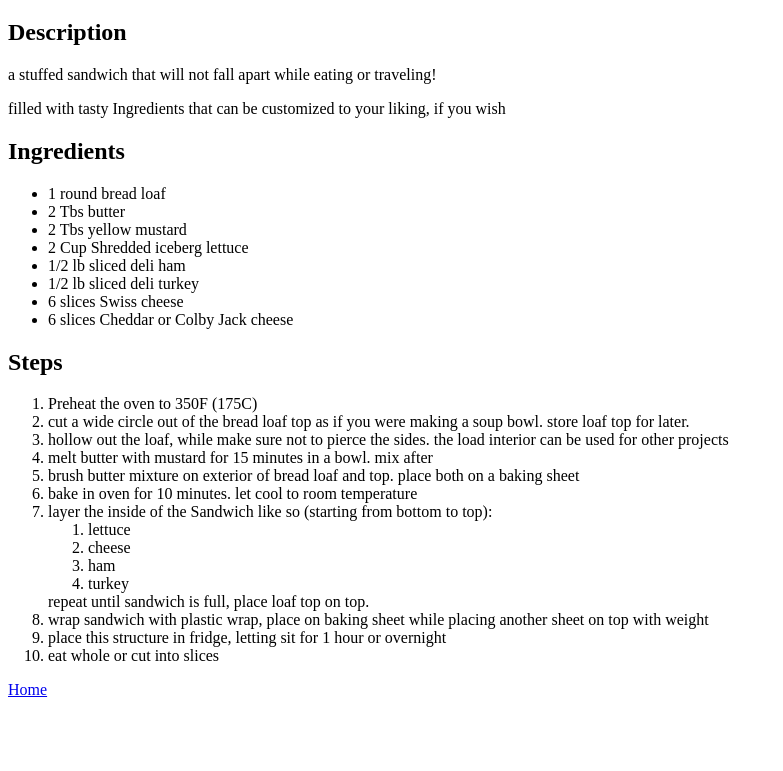
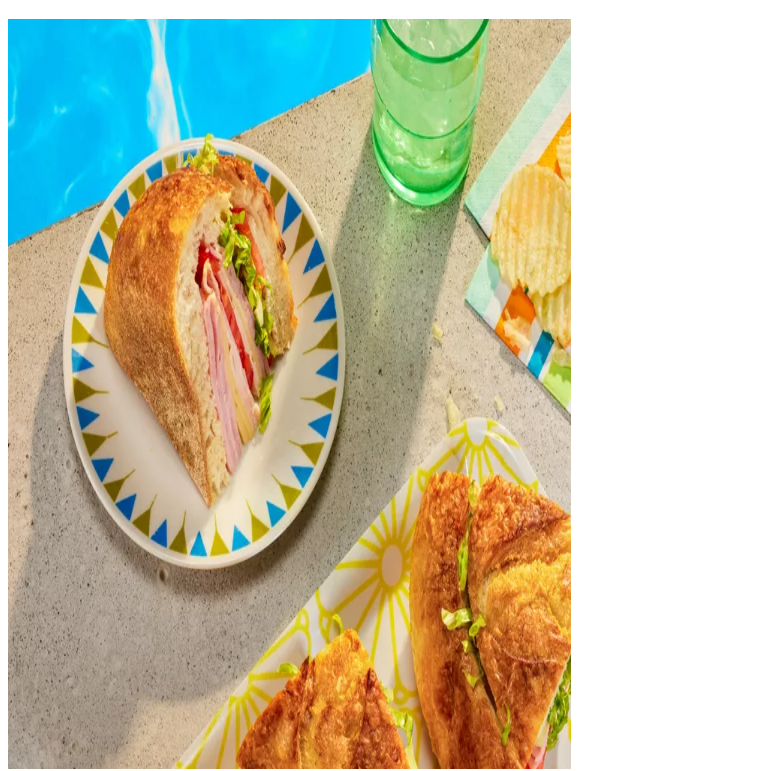
Before and after one commit to silverhikari/odin-recipes, a plain HTML site: page recipes/ultimate-pool-sandwich.html in a window 1280 px wide. Shown: the part 61-832 px from the top of the page, without its empty margins (0-783 px from the left). Before the commit the page ends 800 px from the top, so only its background shows below. Drawn offline with Linux system fonts and the light colour scheme.

Commit message:
feat: add image of pool sandwich

```diff
--- a/recipes/ultimate-pool-sandwich.html
+++ b/recipes/ultimate-pool-sandwich.html
@@ -6,7 +6,7 @@
     </head>
     <body>
         <h1>The Ultimate Pool Sandwich</h1>
-        <!--img here-->
+        <img src="../imgs/ultimate-pool-sandwich.webp" height="750" width="563" alt="an image of the sandwich">
         <h2>Description</h2>
         <p>a stuffed sandwich that will not fall apart while eating or traveling!</p>
         <p>filled with tasty Ingredients that can be customized to your liking, if you wish</p>
```
Also changed, not shown: imgs/ultimate-pool-sandwich.webp (added).
